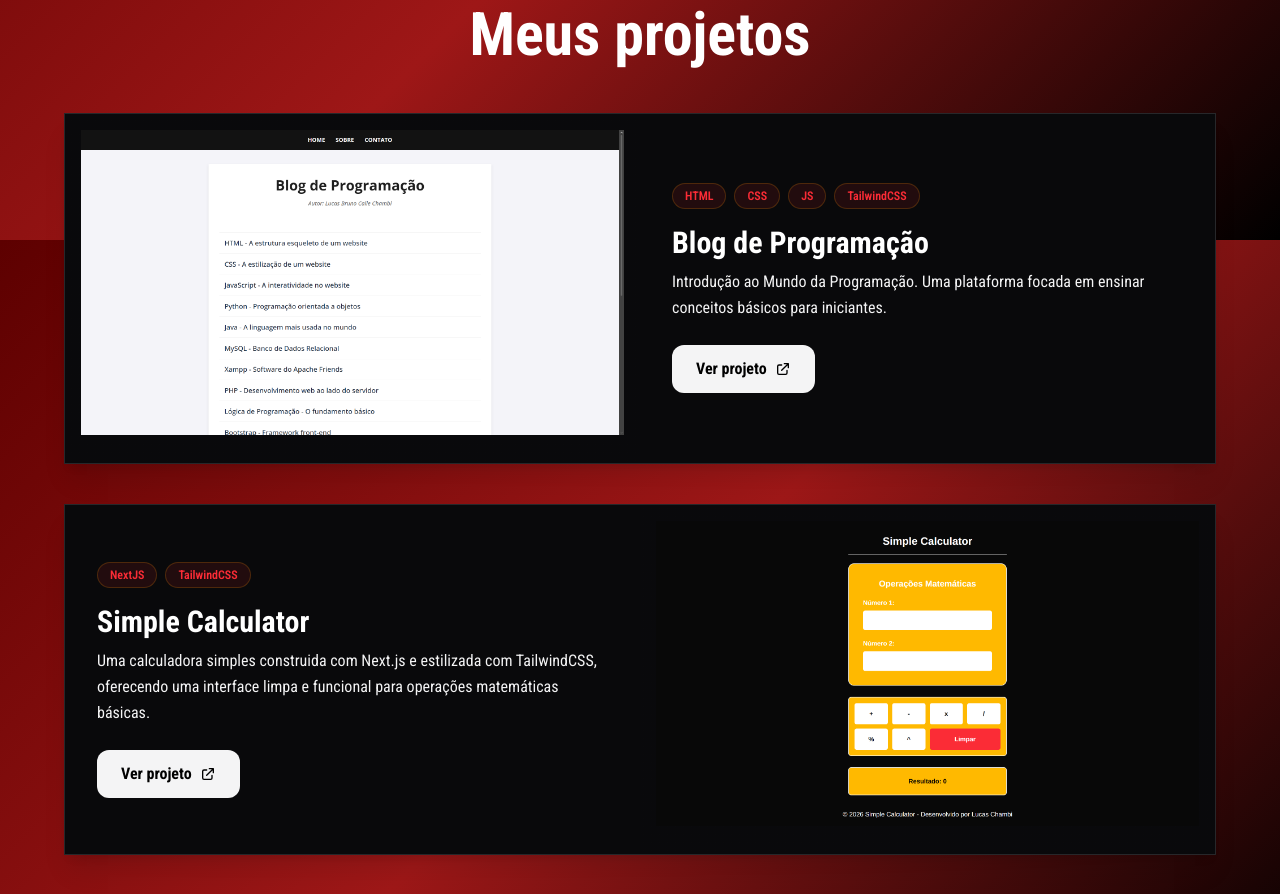
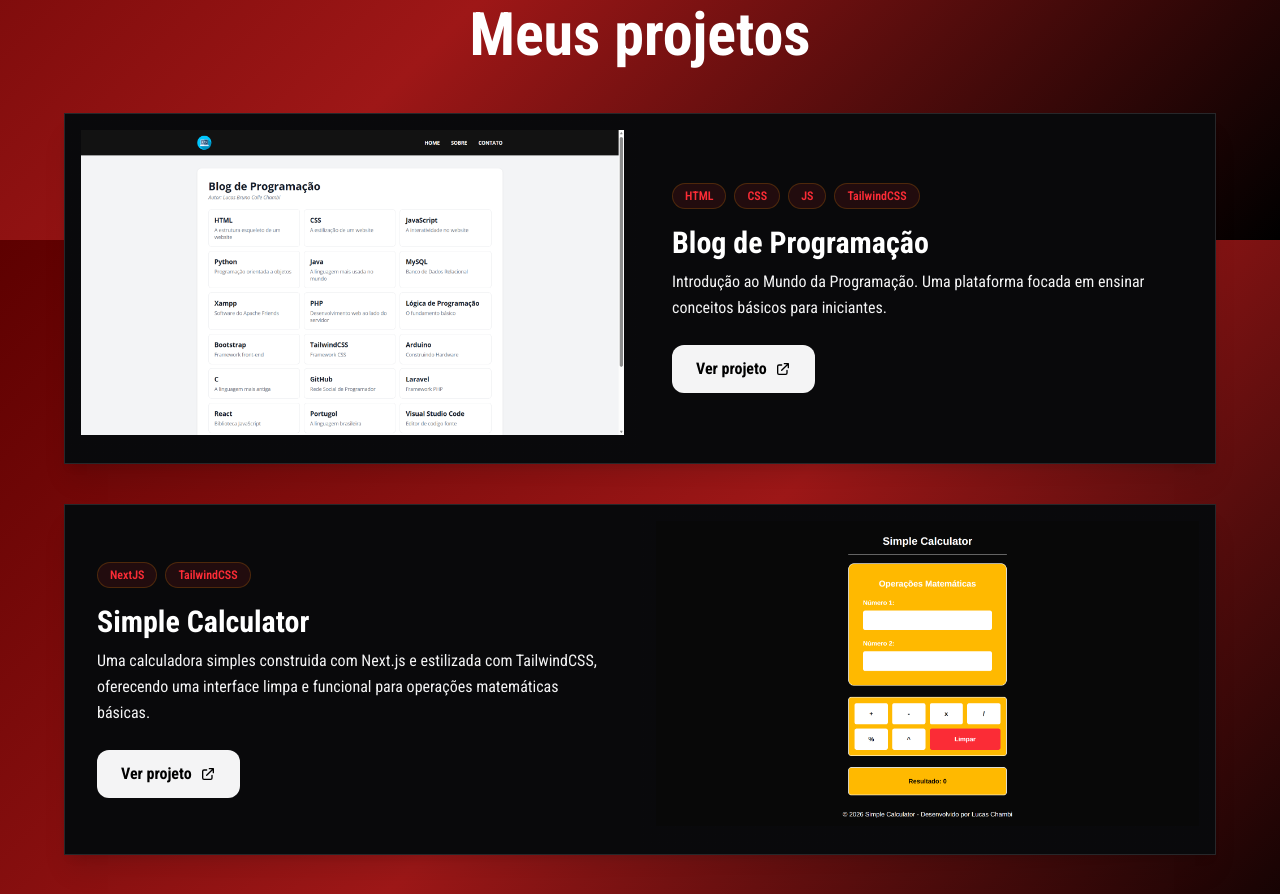
Before and after one commit to LokiiiGo/portifolio-lucas-chambi, a React (Vite) app: page / in a window 1280 px wide. Shown: the part 2160-3054 px from the top of the page. Built offline with nearby package versions, Linux system fonts and the light colour scheme.

Commit message:
Atualizando a imagem do projeto Blog de Programação

```diff
--- a/src/components/Projetos.jsx
+++ b/src/components/Projetos.jsx
@@ -5,7 +5,7 @@ const projetos = [
     title: "Blog de Programação",
     description: "Introdução ao Mundo da Programação. Uma plataforma focada em ensinar conceitos básicos para iniciantes.",
     techs: ["HTML", "CSS", "JS", "TailwindCSS"],
-    image: "./blog-programacao.png",
+    image: "./programacao-blog.png",
     link: "https://github.com/LokiiiGo/programacao-blog",
   },
   {
```
Also changed, not shown: public/blog-programacao.png (deleted), public/programacao-blog.png (added).
